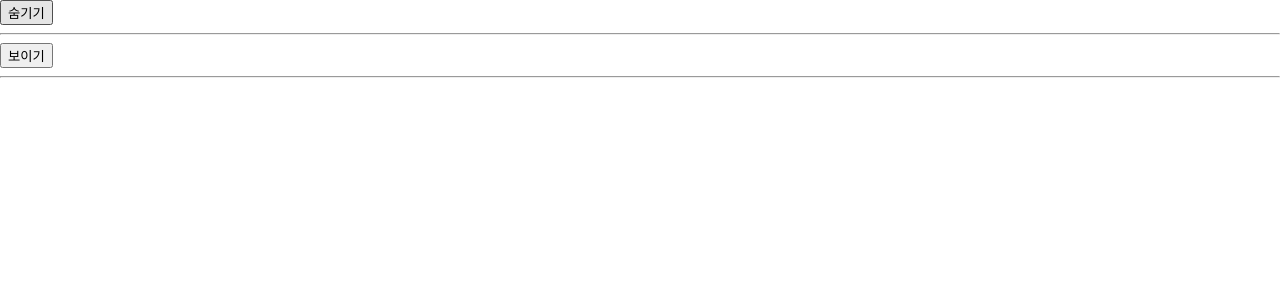
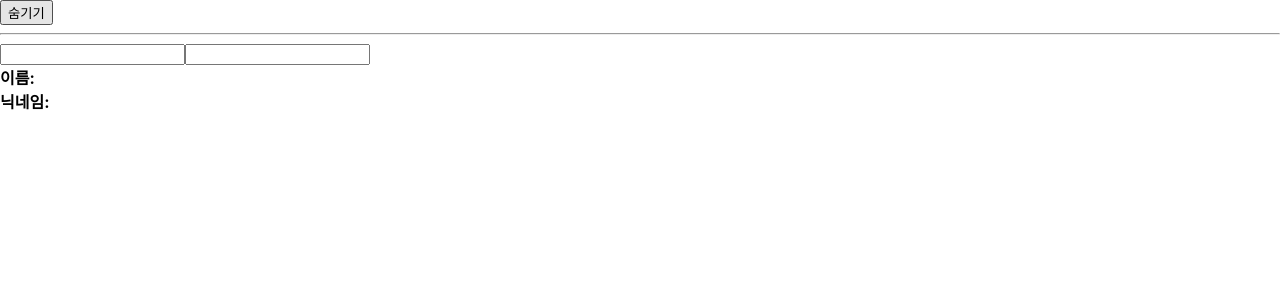
Before and after one commit to nakhun9279/react-8, a React (Create React App) app: page / in a window 1280 px wide. Both pictures are taken after a click on the button "보이기". Shown: the top 300 px of the page. Built offline with nearby package versions, Linux system fonts and the light colour scheme.

Commit message:
8.2.3-2 보이기 숨기기 !

```diff
--- a/src/App.js
+++ b/src/App.js
@@ -1,8 +1,21 @@
-import React from 'react';
+import React, { useState } from 'react';
 import Info from './Info';
 
 const App = () => {
-  return <Info />;
+const [visible, setVisible] = useState(false);
+return (
+  <div>
+      <button
+      onClick={() => {
+        setVisible(!visible);
+        }}
+      >
+        {visible ? '숨기기' : '보이기'}
+      </button>
+      <hr />
+    {visible && <Info />}
+    </div>
+);
 };
 
 export default App;
--- a/src/Info.js
+++ b/src/Info.js
@@ -1,21 +1,46 @@
-import React, { useState } from 'react';
-import Info from './Info';
+import React, { useState, useEffect } from 'react';
 
-const App = () => {
-const [visible, setVisible] = useState(false);
-return (
-  <div>
-      <button
-      onClick={() => {
-        setVisible(!visible);
-        }}
-      >
-        {visible ? '숨기기' : '보이기'}
-      </button>
-      <hr />
-    {visible && <Info />}
+
+const Info = () => {
+  const [name, setName] = useState('');
+  const [nickname, setNickname] = useState('');
+  useEffect(() => {
+    console.log('effect');
+    console.log(name);
+    return () => {
+      console.log('cleanup');
+      console.log(name);
+    };
+  });
+  const onChangeName = e => {
+    setName(e.target.value);
+  };
+
+
+
+const onChangeNickname = e => {
+    setNickname(e.target.value);
+  };
+
+
+  return (
+    <div>
+      <div>
+        <input value={name} onChange={onChangeName} />
+        <input value={nickname} onChange={onChangeNickname} />
+      </div>
+      <div>
+        <div>
+          <b>이름:</b> {name}
+        </div>
+        <div>
+          <b>닉네임:</b> {nickname}
+        </div>
+      </div>
     </div>
-);
+  );
 };
 
-export default App;
+
+
+export default Info;
```
